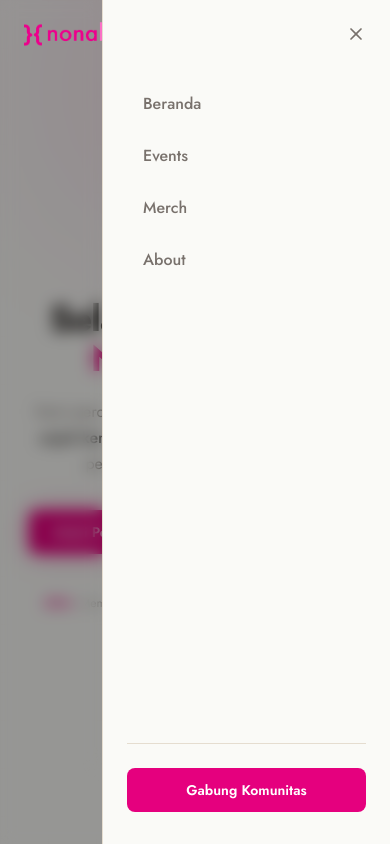
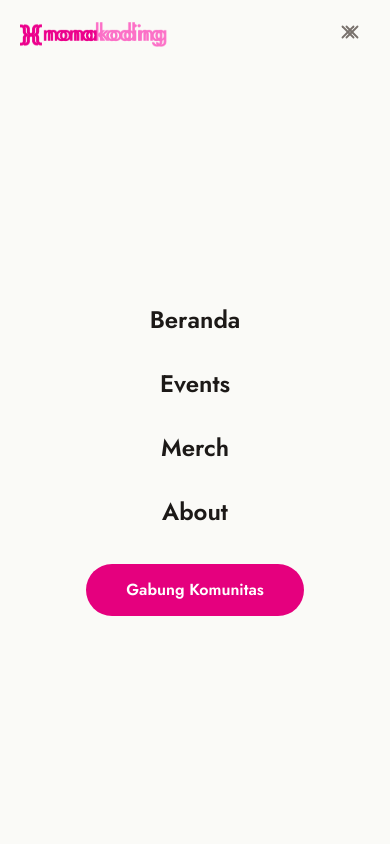
Before and after one commit to knalbdev/nonakoding, a Next.js app: page / in a window 390 px wide. Both pictures are taken after a click on the button 348 px from the left and 32 px from the top of the page. Shown: the top 844 px of the page. Built offline with nearby package versions, Linux system fonts and the light colour scheme.

Commit message:
update hamburger

```diff
--- a/src/app/layout.tsx
+++ b/src/app/layout.tsx
@@ -6,11 +6,11 @@ const jost = Jost({ variable: "--font-jost", subsets: ["latin"], display: "swap"
 
 export const metadata: Metadata = {
   title: {
-    default: "Nonakoding — Belajar, Bikin, dan Berkarya di Dunia Koding",
+    default: "Nonakoding — Komunitas Belajar Digital untuk Perempuan Indonesia",
     template: "%s | Nonakoding",
   },
   description:
-    "Platform belajar koding, desain grafis, dan UI/UX untuk perempuan Indonesia. Komunitas yang supportif untuk semua level.",
+    "Komunitas perempuan Indonesia untuk belajar Software Development, Graphic Design, UI/UX, dan FullStack AI. Women Power Course — mulai perjalanan digitalmu bersama kami.",
   keywords: ["belajar koding", "ui ux design", "graphic design", "komunitas perempuan", "Nonakoding"],
   authors: [{ name: "Nonakoding" }],
   creator: "Nonakoding",
@@ -20,14 +20,14 @@ export const metadata: Metadata = {
     locale: "id_ID",
     url: "https://nonakoding.com",
     siteName: "Nonakoding",
-    title: "Nonakoding — Belajar, Bikin, dan Berkarya di Dunia Koding",
-    description: "Platform belajar koding, desain grafis, dan UI/UX untuk perempuan Indonesia.",
+    title: "Nonakoding — Komunitas Belajar Digital untuk Perempuan Indonesia",
+    description: "Komunitas perempuan Indonesia untuk belajar Software Development, Graphic Design, UI/UX, dan FullStack AI.",
     images: [{ url: "/og-image.png", width: 1200, height: 630, alt: "Nonakoding" }],
   },
   twitter: {
     card: "summary_large_image",
-    title: "Nonakoding — Belajar, Bikin, dan Berkarya di Dunia Koding",
-    description: "Platform belajar koding, desain grafis, dan UI/UX untuk perempuan Indonesia.",
+    title: "Nonakoding — Komunitas Belajar Digital untuk Perempuan Indonesia",
+    description: "Komunitas perempuan Indonesia untuk belajar Software Development, Graphic Design, UI/UX, dan FullStack AI.",
     images: ["/og-image.png"],
   },
   robots: { index: true, follow: true },
--- a/src/components/layout/navbar.tsx
+++ b/src/components/layout/navbar.tsx
@@ -8,6 +8,8 @@ import { Logo } from "@/components/common/logo";
 import { Container } from "@/components/common/container";
 import { NAV_LINKS } from "@/lib/constants";
 import { cn } from "@/lib/utils";
+
+const E: [number, number, number, number] = [0.16, 1, 0.3, 1];
 
 export function Navbar() {
   const [scrolled, setScrolled] = useState(false);
@@ -34,7 +36,7 @@ export function Navbar() {
     <>
       <header className={cn(
         "fixed top-0 left-0 right-0 z-50 transition-all duration-300",
-        scrolled
+        scrolled && !mobileOpen
           ? "border-b border-[var(--c-border)] bg-[var(--c-bg)]/90 backdrop-blur-md shadow-sm"
           : "bg-transparent"
       )}>
@@ -58,57 +60,84 @@ export function Navbar() {
               </Link>
               <button
                 onClick={() => setMobileOpen((p) => !p)}
-                className="md:hidden flex items-center justify-center w-9 h-9 rounded-md text-[var(--c-text-2)] hover:text-[var(--c-text)] hover:bg-[var(--c-surface)] transition-colors duration-150"
+                className="md:hidden flex items-center justify-center w-9 h-9 rounded-md text-[var(--c-text-2)] hover:text-[var(--c-text)] transition-colors duration-150"
                 aria-label={mobileOpen ? "Tutup menu" : "Buka menu"}
                 aria-expanded={mobileOpen}
               >
-                {mobileOpen ? <X size={20} /> : <Menu size={20} />}
+                <AnimatePresence mode="wait" initial={false}>
+                  {mobileOpen ? (
+                    <motion.span key="close" initial={{ rotate: -90, opacity: 0 }} animate={{ rotate: 0, opacity: 1 }} exit={{ rotate: 90, opacity: 0 }} transition={{ duration: 0.15 }}>
+                      <X size={22} />
+                    </motion.span>
+                  ) : (
+                    <motion.span key="open" initial={{ rotate: 90, opacity: 0 }} animate={{ rotate: 0, opacity: 1 }} exit={{ rotate: -90, opacity: 0 }} transition={{ duration: 0.15 }}>
+                      <Menu size={22} />
+                    </motion.span>
+                  )}
+                </AnimatePresence>
               </button>
             </div>
           </nav>
         </Container>
       </header>
 
+      {/* Full-screen mobile menu */}
       <AnimatePresence>
         {mobileOpen && (
-          <>
           <motion.div
-              initial={{ opacity: 0 }} animate={{ opacity: 1 }} exit={{ opacity: 0 }}
+            initial={{ opacity: 0 }}
+            animate={{ opacity: 1 }}
+            exit={{ opacity: 0 }}
             transition={{ duration: 0.2 }}
-              className="fixed inset-0 z-40 bg-black/40 backdrop-blur-sm md:hidden"
+            className="fixed inset-0 z-40 bg-[var(--c-bg)] flex flex-col md:hidden"
+          >
+            {/* Top bar sama tinggi dengan navbar */}
+            <div className="flex h-16 items-center justify-between px-5">
+              <Logo />
+              <button
                 onClick={() => setMobileOpen(false)}
-              aria-hidden="true"
-            />
+                className="flex items-center justify-center w-9 h-9 text-[var(--c-text-2)]"
+                aria-label="Tutup menu"
+              >
+                <X size={22} />
+              </button>
+            </div>
+
+            {/* Nav links — tengah */}
+            <div className="flex flex-1 flex-col items-center justify-center gap-2">
+              {NAV_LINKS.map((link, i) => (
                 <motion.div
-              initial={{ x: "100%" }} animate={{ x: 0 }} exit={{ x: "100%" }}
-              transition={{ type: "spring", damping: 30, stiffness: 300 }}
-              className="fixed top-0 right-0 bottom-0 z-50 w-72 md:hidden bg-[var(--c-bg)] border-l border-[var(--c-border)] flex flex-col pt-20 pb-8 px-6"
+                  key={link.href}
+                  initial={{ opacity: 0, y: 16 }}
+                  animate={{ opacity: 1, y: 0 }}
+                  transition={{ duration: 0.3, ease: E, delay: i * 0.06 }}
                 >
-              <button onClick={() => setMobileOpen(false)}
-                className="absolute top-4 right-4 w-9 h-9 flex items-center justify-center rounded-md text-[var(--c-text-2)] hover:text-[var(--c-text)] hover:bg-[var(--c-surface)] transition-colors duration-150"
-                aria-label="Tutup menu">
-                <X size={20} />
-              </button>
-
-              <ul className="flex flex-col gap-1" role="list">
-                {NAV_LINKS.map((link, i) => (
-                  <motion.li key={link.href} initial={{ opacity: 0, x: 20 }} animate={{ opacity: 1, x: 0 }} transition={{ delay: i * 0.05 + 0.1 }}>
-                    <Link href={link.href} onClick={() => setMobileOpen(false)}
-                      className="block px-4 py-3 rounded-lg text-base font-medium text-[var(--c-text-2)] hover:text-[var(--c-text)] hover:bg-[var(--c-surface)] transition-colors duration-150">
+                  <Link
+                    href={link.href}
+                    onClick={() => setMobileOpen(false)}
+                    className="block px-8 py-3 text-2xl font-semibold text-[var(--c-text)] hover:text-[#E5007E] transition-colors duration-150 text-center"
+                  >
                     {link.label}
                   </Link>
-                  </motion.li>
+                </motion.div>
               ))}
-              </ul>
 
-              <div className="mt-auto pt-6 border-t border-[var(--c-border)] flex flex-col gap-2">
-                <Link href="/events" onClick={() => setMobileOpen(false)}
-                  className="flex items-center justify-center w-full px-4 py-3 rounded-lg text-sm font-semibold bg-[#E5007E] text-white hover:bg-[#C4006A] transition-colors duration-150">
+              <motion.div
+                initial={{ opacity: 0, y: 16 }}
+                animate={{ opacity: 1, y: 0 }}
+                transition={{ duration: 0.3, ease: E, delay: NAV_LINKS.length * 0.06 }}
+                className="mt-4"
+              >
+                <Link
+                  href="/events"
+                  onClick={() => setMobileOpen(false)}
+                  className="inline-flex items-center justify-center px-10 py-3.5 rounded-full text-base font-semibold bg-[#E5007E] text-white hover:bg-[#C4006A] transition-colors duration-200"
+                >
                   Gabung Komunitas
                 </Link>
+              </motion.div>
             </div>
           </motion.div>
-          </>
         )}
       </AnimatePresence>
     </>
```
Lines whose indentation alone changed are shown as unchanged.
